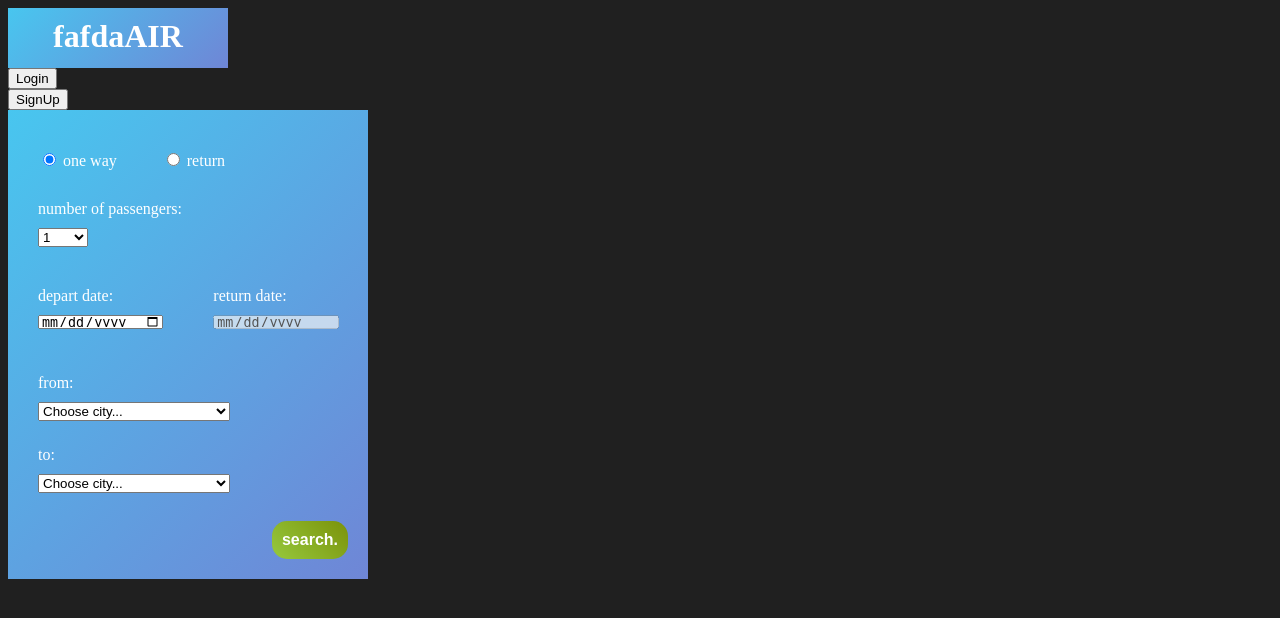
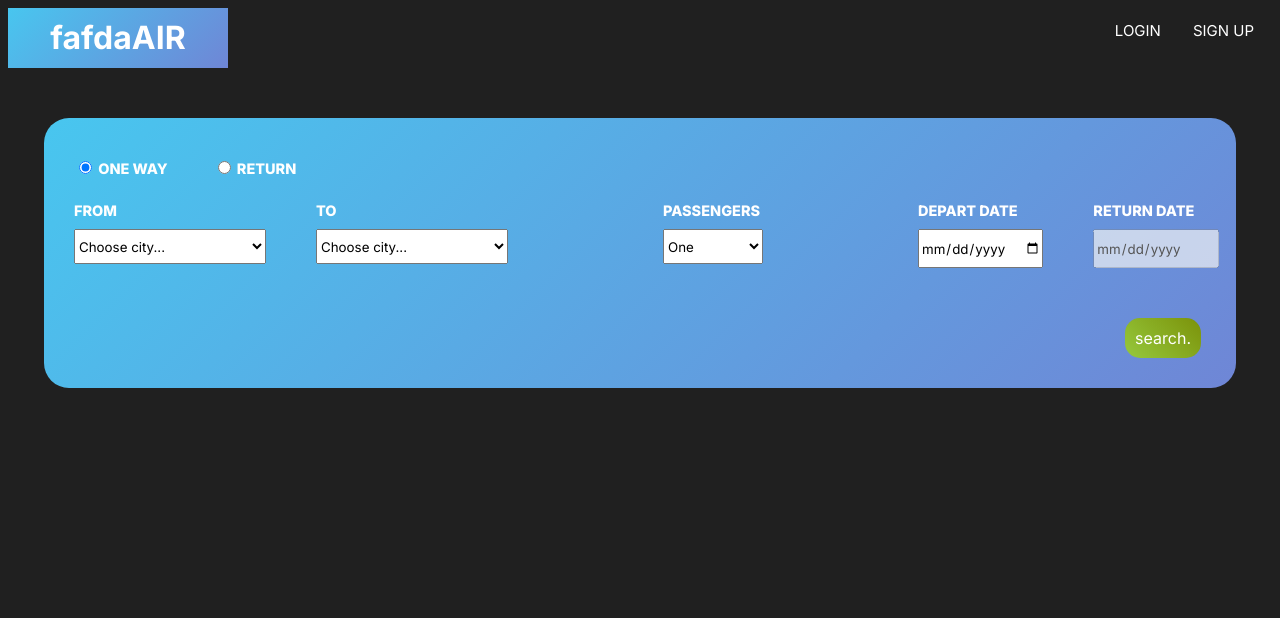
Before and after one commit to dhwanil-ditani/Airline-Ticket-Booking-System, a PHP site: page / in a window 1280 px wide. Shown: the top 618 px of the page. Run offline with PHP 8.4, Linux system fonts and the light colour scheme.

Commit message:
more css work completed.

```diff
--- a/index.html
+++ b/index.html
@@ -3,6 +3,7 @@
     <head>
         <meta charset="utf-8">
         <title>Airline Ticket Booking</title>
+        <link href="https://fonts.googleapis.com/css2?family=Inter:wght@300;400;500;600;700;800;900&display=swap" rel="stylesheet">
         <script src="https://ajax.googleapis.com/ajax/libs/jquery/3.4.1/jquery.min.js"></script>
         <script type="text/javascript">
             var username = "";
@@ -24,7 +25,7 @@
                     $("div.login").hide();
                     $("div.signup").hide();
                 }
-                $("#display_username").text("Welcome " + username);
+                $("#display_username").text(username);
             }
             function loadlogin() {
                 $.get("login.html", function(data) {
@@ -59,25 +60,56 @@
             });
         </script>
         <style>
+            * {
+                font-family: 'Inter', sans-serif;
+            }
+
             body {
                 background-color: #202020;
+            }
+
+            div.TopBar {
+                display: flex;
+                position: absolute;
+                top: 20px;
+                right: 10px;
+                color: white;
+            }
+
+            div.TopBar button {
+                margin: 0 10px;
+                background-color: #202020;
+                border-width: 0px;
+                font-weight: 400;
+                font-size: 15px;
+                transition-duration: 0.2s;
+                color: white;
+            }
+
+            div.TopBar button:hover {
+                transform: scale(1.05);
+                font-weight: 800;
+            }
+
+            div.TopBar #display_username {
+                font-weight: 600;
             }
         </style>
     </head>
     <body>
+        <div class="logo"></div>
         <div class="TopBar">
-            <div class="logo"></div>
             <div id="display_username"></div>
             <div class="login">
-                <button type="button" name="login" value="login" id="login">Login</button>
+                <button type="button" name="login" value="login" id="login">LOGIN</button>
             </div>
             <div class="signup">
-                <button type="button" name="signup" value="signup" id="signup">SignUp</button>
+                <button type="button" name="signup" value="signup" id="signup">SIGN UP</button>
             </div>
             <div class="logout">
-                <button type="button" name="logout" value="logout" id="logout">Logout</button>
+                <button type="button" name="logout" value="logout" id="logout">LOGOUT</button>
             </div>
         </div>
-        <div class="body"></div>
+        <div class="body" style="margin-top: 50px;"></div>
     </body>
 </html>
--- a/search.css
+++ b/search.css
@@ -33,12 +8,13 @@ div.body div.form {
     top: 60px;
     left: 0px;
     background-image: linear-gradient(135deg, #48c6ef, #6f86d6);
-    /* margin: auto; */
-    margin: 0px 0px 0px 0px;
-    width: 25vw;
+    margin: 0 auto;
+    width: 90vw;
+    max-width: 100%;
     padding: 20px;
     border-color: white;
     border-width: 15px;
+    border-radius: 25px;
 }
 
 div.body #trip_type_div {
@@ -59,7 +34,8 @@ div.body #trip_type_ret {
 div.body #dates_div {
     display: flex;
     padding: 10px;
-    margin-top: 20px;
+    margin-left: 135px;
+    margin-top: 5px;
 }
 
 div.body #return_date_label {
@@ -73,12 +49,12 @@ div.body .dates {
 div.body #src_des {
     display: flex;
     padding: 10px;
-    flex-direction: column;
+    flex-direction: row;
     margin-top: 5px;
 }
 
 div.body #des_label {
-    margin-top: 25px;
+    margin-left: 50px;
 }
 
 div.body .src_des{
@@ -87,6 +63,7 @@ div.body .src_des{
 
 div.body select {
     width: 15vw;
+    height: 35px;
 }
 
 div.body [type="date"] {
@@ -110,20 +87,39 @@ div.body button {
 div.body .submit_button {
     background-image: linear-gradient(45deg, #96c93d, #7B920A);
     transition-duration: 0.2s;
+    margin-right: 15px;
+    margin-bottom: 10px;
+    font-weight: 400;
 }
 
 div.body .submit_button:hover {
     transform: scale(1.05);
+    font-weight: 800;
 }
 
 div.body #n_passengers {
     display: flex;
     flex-direction: column;
+    margin-left: 135px;
+    margin-top: 5px;
     padding: 10px;
-    margin-top: 10px;
 }
 
 div.body #passengers {
-    width: 50px;
     margin-top: 10px;
+    width: 100px;
 }
+
+div.body label {
+    font-weight: 800;
+    font-size: 14.5px;
+}
+
+div.body #mid_bar {
+    display: flex;
+    justify-content: space-evenly;
+}
+
+div.body input[type=date] {
+    height: 35px;
+}
--- a/search.html
+++ b/search.html
@@ -2,26 +2,12 @@
 <script src="search.js"></script>
 <div class='form'>
     <div name="trip_type_div" id="trip_type_div">
-        <label for="trip_type_ow"><input type="radio" name="trip_type" id="trip_type_ow" class="trip_type_cl" value="one_way" required checked> one way</label>
-        <label for="trip_type_ret"><input type="radio" name="trip_type" id="trip_type_ret" class="trip_type_cl" value="return" required> return</label>
+        <label for="trip_type_ow"><input type="radio" name="trip_type" id="trip_type_ow" class="trip_type_cl" value="one_way" required checked> ONE WAY</label>
+        <label for="trip_type_ret"><input type="radio" name="trip_type" id="trip_type_ret" class="trip_type_cl" value="return" required> RETURN</label>
     </div>
-    <div name="n_passengers" id="n_passengers">
-        <label for="passengers" id="passengers_label">number of passengers: <br>
-        <select name="passengers" id="passengers" class="n_passengers" required>
-            <option value="1" selected>1</option>
-            <option value="2">2</option>
-            <option value="3">3</option>
-            <option value="4">4</option>
-        </select>
-        </label>
-    </div>
-    <div name="dates_div" id="dates_div">
-        <label id="depart_date_label" for="depart_date">depart date:<br><input type="date" id="depart_date" name="depart_date" class="dates" required></label>
-        <label id="return_date_label" for="return_date">return date:<br><input type="date" id="return_date" name="return_date" class="dates" required></label>
-    </div>
-    <br>
+    <div id="mid_bar">
     <div id="src_des">
-        <label for="src" id="src_label">from:<br>
+        <label for="src" id="src_label">FROM<br>
         <select name="src" id="src" class="src_des" required>
             <option disabled selected value="1">Choose city...</option>
             <option name="AMD" id="AMD" value="Ahmedabad">Ahmedabad</option>
@@ -37,8 +23,7 @@
             <option name="PNY" id="PNY" value="Pondicherry">Pondicherry</option>
             <option name="VNS" id="VNS" value="Varanasi">Varanasi</option>
         </select></label>
-
-        <label for="des" id="des_label">to:<br>
+        <label for="des" id="des_label">TO<br>
         <select name="des" id="des" class="src_des" required>
             <option disabled selected value="2">Choose city...</option>
             <option name="AMD" id="AMD" value="Ahmedabad">Ahmedabad</option>
@@ -55,6 +40,23 @@
             <option name="VNS" id="VNS" value="Varanasi">Varanasi</option>
         </select></label>
     </div>
+    <div name="n_passengers" id="n_passengers">
+        <label for="passengers" id="passengers_label">PASSENGERS<br>
+        <select name="passengers" id="passengers" class="n_passengers" required>
+            <option value="1" selected>One</option>
+            <option value="2">Two</option>
+            <option value="3">Three</option>
+            <option value="4">Four</option>
+        </select>
+        </label>
+    </div>
+    <div name="dates_div" id="dates_div">
+        <label id="depart_date_label" for="depart_date">DEPART DATE<br><input type="date" id="depart_date" name="depart_date" class="dates" required></label>
+        <label id="return_date_label" for="return_date">RETURN DATE<br><input type="date" id="return_date" name="return_date" class="dates" required></label>
+    </div>
+    </div>
+    <br>
+
     <br>
     <div id="submit_div"><button type="submit" id="submit_button" class="submit_button">search.</button></div>
 </div>
```
Also changed, not shown: other parts of search.css (+0 -26 lines), SignUp.html (+72 -5 lines), SignUp.php (+5 -2 lines), login.html (+70 -4 lines), login.php (+6 -3 lines), search.php (+10 -6 lines).
